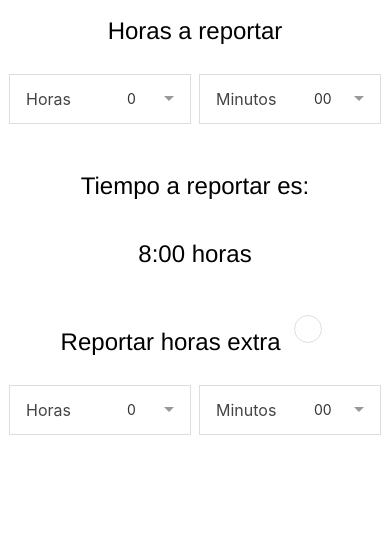
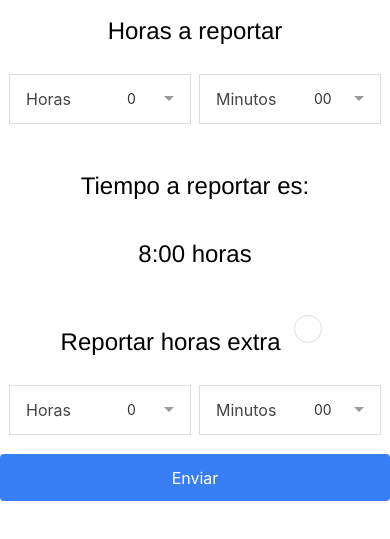
Before and after one commit to diegonm12/Prueba, a website: page www/index.html in a window 390 px wide. Shown: the part 65-604 px from the top of the page. Drawn offline with Linux system fonts and the light colour scheme; some packages are replaced by stand-ins of ours; files that its build step writes are made by us from their sources.

Commit message:
Agrega boton y el input de horas extra

```diff
--- a/www/index.html
+++ b/www/index.html
@@ -151,10 +151,9 @@
             </label>
           </div>
         </div>
-
-
-
-
+        <button class="button button-block button-positive ">
+            Enviar
+          </button>
     </ion-content>
   </ion-pane>
 </body>
```
Also changed, not shown: www/css/style.css (line endings or trailing spaces).
